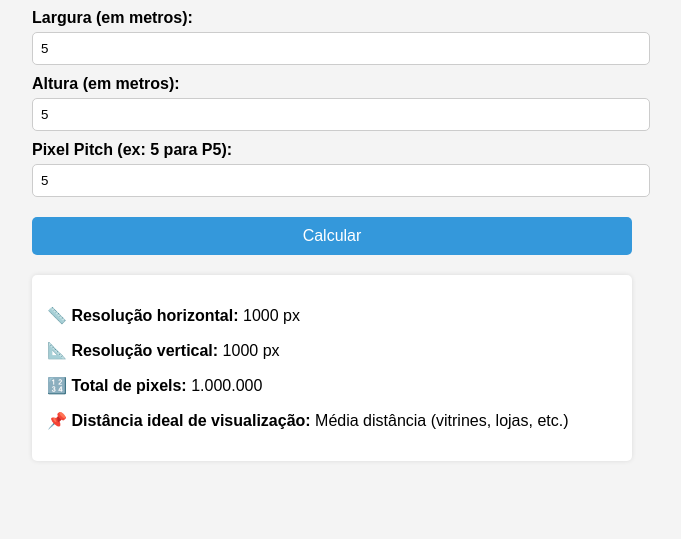
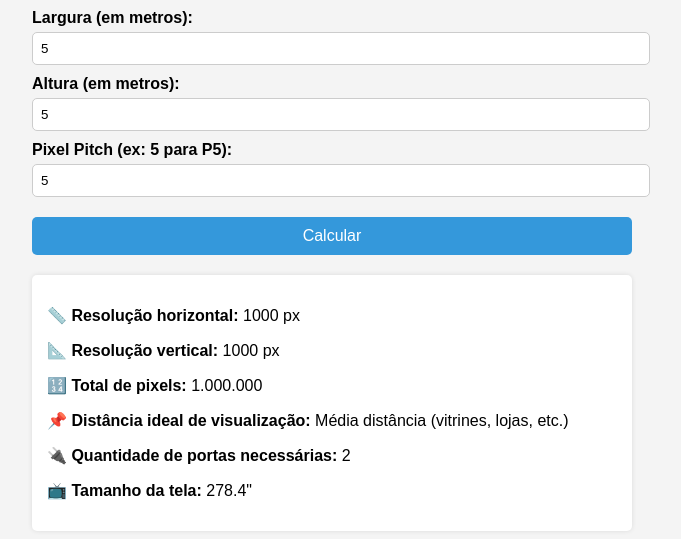
Before and after one commit to gestaodoled/calculadoraled, a plain HTML site: page index.html in a window 1280 px wide. Both pictures are taken after typing "5", "5", "5" into the empty fields and a click on the button "Calcular". Shown: the part 143-682 px from the top of the page, without its empty margins (308-989 px from the left). Drawn offline with Linux system fonts and the light colour scheme.

Commit message:
Update index.html
adicionado mais 2 resultados na calculadora

```diff
--- a/index.html
+++ b/index.html
@@ -99,6 +99,7 @@
       const altura_px = Math.round(altura_mm / pitch);
       const total_px = largura_px * altura_px;
 
+      // Distância ideal
       let distancia = '';
       if (pitch <= 3) {
         distancia = 'Curta distância (ambientes internos)';
@@ -108,11 +109,20 @@
         distancia = 'Longa distância (áreas externas, fachadas)';
       }
 
+      // Quantidade de portas necessárias
+      const portas = Math.ceil(total_px / 590000);
+
+      // Cálculo da diagonal em polegadas
+      const diagonal_m = Math.sqrt(Math.pow(largura, 2) + Math.pow(altura, 2));
+      const diagonal_pol = (diagonal_m * 39.37).toFixed(1);
+
       document.getElementById('resultado').innerHTML = `
         <p><strong>📏 Resolução horizontal:</strong> ${largura_px} px</p>
         <p><strong>📐 Resolução vertical:</strong> ${altura_px} px</p>
         <p><strong>🔢 Total de pixels:</strong> ${total_px.toLocaleString('pt-BR')}</p>
         <p><strong>📌 Distância ideal de visualização:</strong> ${distancia}</p>
+        <p><strong>🔌 Quantidade de portas necessárias:</strong> ${portas}</p>
+        <p><strong>📺 Tamanho da tela:</strong> ${diagonal_pol}"</p>
       `;
     }
   </script>
```
